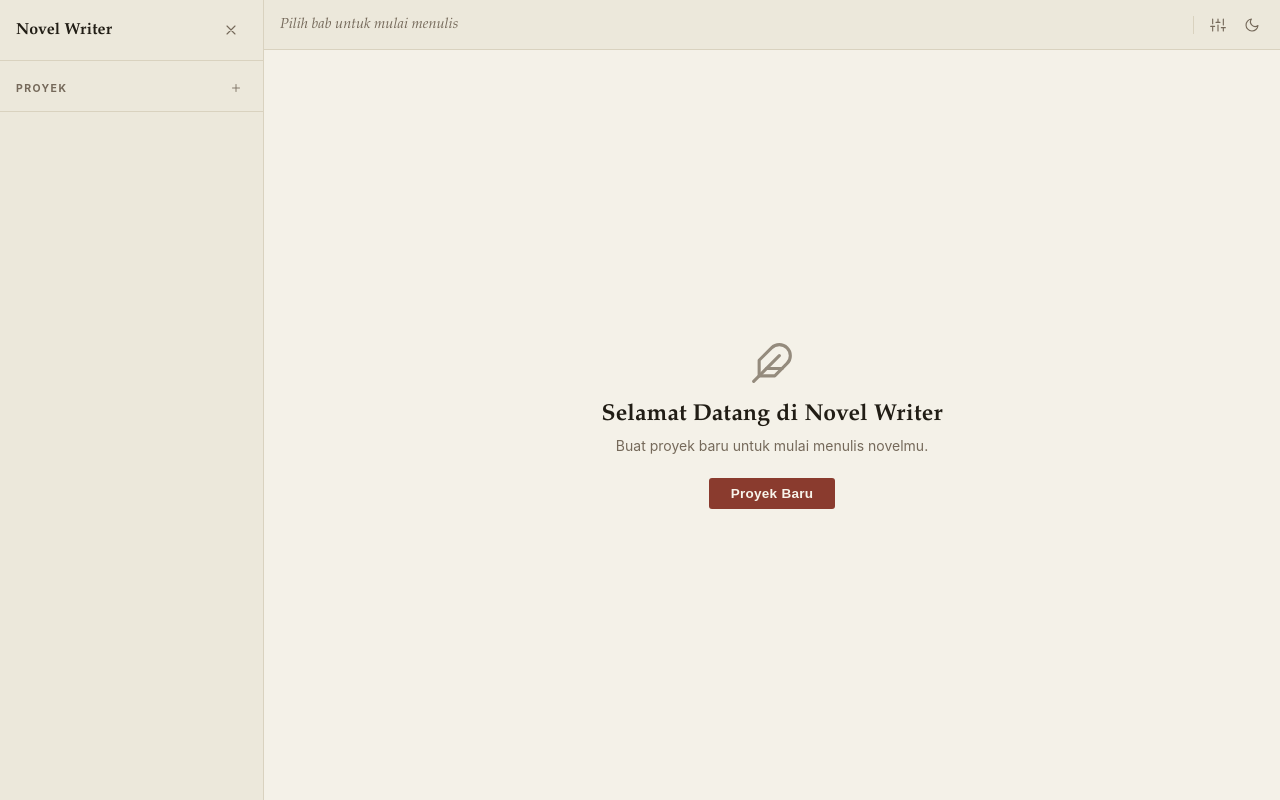
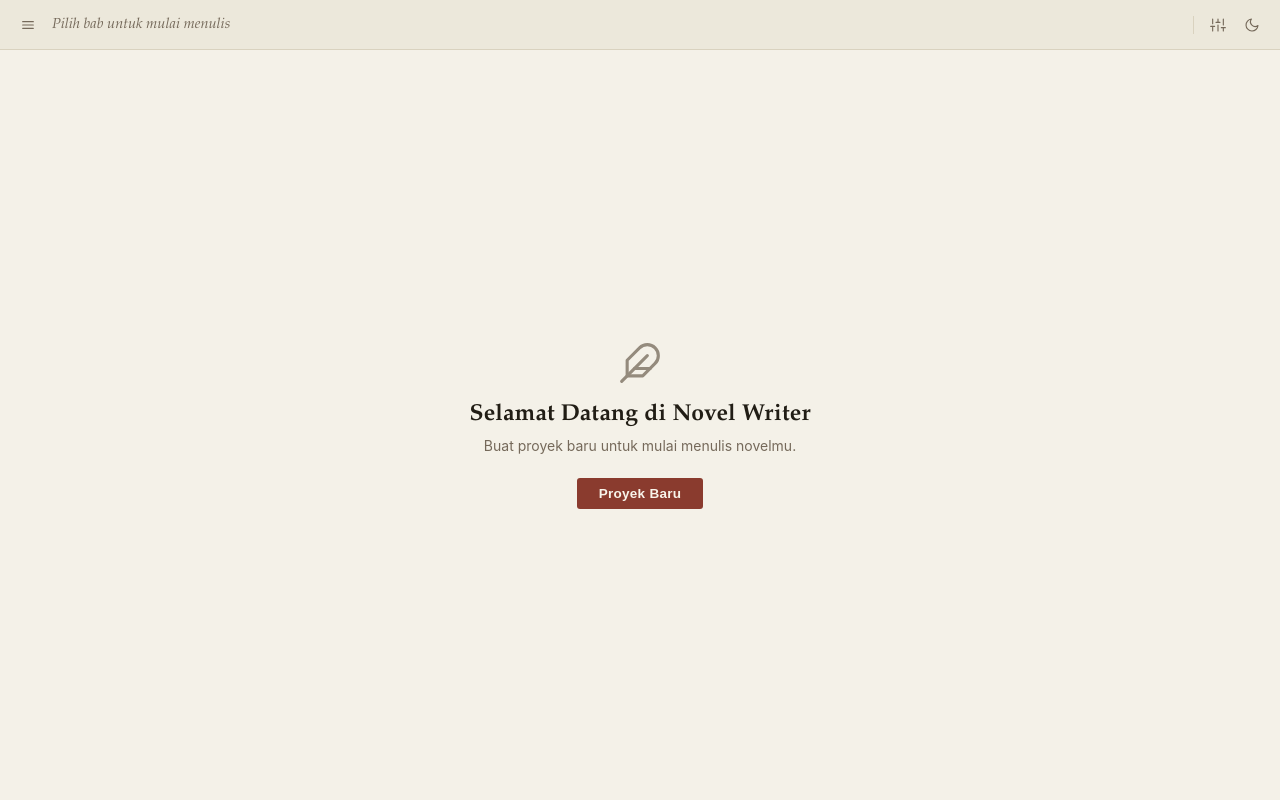
Before and after one commit to Indrawan007/Novel-Writer, a website: page index.html in a window 1280 px wide. Both pictures are taken after a click on the button 231 px from the left and 30 px from the top of the page. Drawn offline with nearby package versions, Linux system fonts and the light colour scheme.

Commit message:
Sidebar bisa dibuka-tutup di semua ukuran layar
- Desktop: collapse/expand halus (animasi flex-basis), preferensi tersimpan
  di settings.sidebarCollapsed dan diterapkan saat boot
- Layar sempit: off-canvas + overlay tetap; status collapse diabaikan
- Satu tombol menu untuk kedua mode; title & aria-expanded mengikuti
  keadaan + bahasa (key baru hideSidebar/showSidebar)
- Listener matchMedia membersihkan overlay saat pindah ke desktop
- +4 test (total 40 kasus, semua lulus)

Co-authored-by: arena-agent <297053741+arena-agent@users.noreply.github.com>

```diff
--- a/css/style.css
+++ b/css/style.css
@@ -71,15 +71,26 @@ html, body {
 *::-webkit-scrollbar-thumb:hover { background: var(--border-strong); }
 *::-webkit-scrollbar-track { background: transparent; }
 
-/* ---- LAYOUT UTAMA ---- */
-#app { display: grid; grid-template-columns: 264px 1fr; height: 100vh; }
+/* ---- LAYOUT UTAMA ----
+   Flex agar sidebar bisa di-collapse halus di semua ukuran layar.
+   Kelas .sidebar-collapsed di #app = sidebar tertutup (desktop). */
+#app { display: flex; height: 100vh; }
 
 #sidebar {
   background: var(--bg-sidebar);
   border-right: 1px solid var(--border);
   display: flex; flex-direction: column;
   z-index: 50; min-height: 0;
+  flex: 0 0 264px;
+  width: 264px;
+  overflow: hidden;
+  transition: flex-basis .22s ease, width .22s ease, transform .22s ease;
 }
+#sidebar > * { transition: opacity .12s ease; }
+
+/* Sidebar tertutup (desktop): lebar nol, isi memudar */
+#app.sidebar-collapsed #sidebar { flex-basis: 0; width: 0; border-right-width: 0; }
+#app.sidebar-collapsed #sidebar > * { opacity: 0; }
 
 .sidebar-header {
   display: flex; justify-content: space-between; align-items: center;
@@ -183,7 +194,11 @@ html, body {
 @keyframes save-pulse { 0%, 100% { opacity: .35; } 50% { opacity: 1; } }
 
 /* ---- MAIN & TOOLBAR ---- */
-#main { display: flex; flex-direction: column; background: var(--bg); overflow: hidden; }
+#main {
+  display: flex; flex-direction: column;
+  background: var(--bg); overflow: hidden;
+  flex: 1 1 auto; min-width: 0;
+}
 
 #toolbar {
   display: flex; align-items: center;
@@ -551,23 +566,26 @@ kbd {
   text-align: center;
 }
 
-/* ---- RESPONSIF — sidebar off-canvas di layar sempit ---- */
-#btn-open-sidebar { display: none; }
-
+/* ---- RESPONSIF — sidebar off-canvas di layar sempit ----
+   Tombol menu tampil di semua ukuran: di desktop ia collapse/expand,
+   di layar sempit ia membuka panel off-canvas. */
 @media (max-width: 880px) {
-  #app { grid-template-columns: 1fr; }
-
-  #btn-open-sidebar { display: inline-flex; }
+  #app { display: block; }
 
   #sidebar {
     position: fixed;
     top: 0; bottom: 0; left: 0;
     width: min(300px, 85vw);
+    flex-basis: auto;
     transform: translateX(-103%);
-    transition: transform .22s ease;
     box-shadow: 0 0 60px rgba(0, 0, 0, 0.35);
   }
+  /* Status collapse tidak berlaku di layar sempit (pakai off-canvas) */
+  #app.sidebar-collapsed #sidebar { width: min(300px, 85vw); border-right-width: 1px; }
+  #app.sidebar-collapsed #sidebar > * { opacity: 1; }
   #sidebar.open { transform: translateX(0); }
+
+  #main { height: 100vh; }
 
   #toolbar { padding: 0 8px; }
   #toolbar-title { padding-left: 2px; }
--- a/index.html
+++ b/index.html
@@ -85,7 +85,7 @@
     <main id="main">
       <!-- Toolbar -->
       <header id="toolbar">
-        <button id="btn-open-sidebar" class="icon-btn" data-i18n-title="menu" data-i18n-aria="menu" aria-label="Menu" title="Menu">
+        <button id="btn-open-sidebar" class="icon-btn" aria-label="Menu" title="Menu" aria-expanded="true" aria-controls="sidebar">
           <span class="icon" data-icon="menu" aria-hidden="true"></span>
         </button>
         <span id="toolbar-title" data-i18n="selectChapter">Pilih bab untuk mulai menulis</span>
--- a/js/app.js
+++ b/js/app.js
@@ -341,6 +341,7 @@
       const dark = document.documentElement.dataset.theme === 'dark';
       set(dom.btnTheme, dark ? t('themeToLight') : t('themeToDark'));
     }
+    applySidebarLabels();
   }
 
   // ============ PROJECT CRUD ============
@@ -856,16 +857,68 @@
   }
 
   // ============ SIDEBAR ============
+  /* Desktop: collapse/expand (tersimpan di settings.sidebarCollapsed).
+     Layar sempit: panel off-canvas + overlay (perilaku lama). */
+  const MQ_MOBILE = '(max-width: 880px)';
+
+  function isMobileViewport() {
+    return typeof window.matchMedia === 'function' &&
+      !!window.matchMedia(MQ_MOBILE) && window.matchMedia(MQ_MOBILE).matches;
+  }
+
+  function sidebarCollapsed() {
+    const app = $('#app');
+    return !!app && app.classList.contains('sidebar-collapsed');
+  }
+
+  function setSidebarCollapsed(v, persistIt = true) {
+    const app = $('#app');
+    if (!app) return;
+    app.classList.toggle('sidebar-collapsed', !!v);
+    if (persistIt) persist(Storage.saveSettings({ sidebarCollapsed: !!v }));
+    applySidebarLabels();
+  }
+
   function openSidebar() {
     if (dom.sidebar) dom.sidebar.classList.add('open');
     if (dom.overlay) dom.overlay.hidden = false;
+    applySidebarLabels();
   }
   function closeSidebar() {
     if (dom.sidebar) dom.sidebar.classList.remove('open');
     if (dom.overlay) dom.overlay.hidden = true;
+    applySidebarLabels();
   }
   function sidebarOpen() {
     return !!(dom.sidebar && dom.sidebar.classList.contains('open'));
+  }
+
+  /** Satu tombol untuk dua perilaku sesuai lebar layar. */
+  function toggleSidebar() {
+    if (isMobileViewport()) {
+      if (sidebarOpen()) closeSidebar(); else openSidebar();
+      return;
+    }
+    setSidebarCollapsed(!sidebarCollapsed());
+  }
+
+  /** Label & aria tombol sidebar mengikuti keadaan + bahasa. */
+  function applySidebarLabels() {
+    const btn = $('#btn-open-sidebar');
+    if (!btn) return;
+    let label, expanded;
+    if (isMobileViewport()) {
+      label = t('menu');
+      expanded = sidebarOpen();
+    } else {
+      label = sidebarCollapsed() ? t('showSidebar') : t('hideSidebar');
+      expanded = !sidebarCollapsed();
+    }
+    btn.title = label;
+    btn.setAttribute('aria-label', label);
+    btn.setAttribute('aria-expanded', String(expanded));
+    const closeBtn = $('#btn-close-sidebar');
+    if (closeBtn) closeBtn.setAttribute('aria-expanded', String(expanded));
   }
 
   // ============ THEME ============
@@ -1004,8 +1057,11 @@
 
   // ============ EVENTS ============
   function bindEvents() {
-    $('#btn-open-sidebar')?.addEventListener('click', openSidebar);
-    $('#btn-close-sidebar')?.addEventListener('click', closeSidebar);
+    $('#btn-open-sidebar')?.addEventListener('click', toggleSidebar);
+    $('#btn-close-sidebar')?.addEventListener('click', () => {
+      if (isMobileViewport()) closeSidebar();
+      else setSidebarCollapsed(true);
+    });
     dom.overlay?.addEventListener('click', closeSidebar);
 
     $('#btn-new-project')?.addEventListener('click', () => openModal('modal-project'));
@@ -1196,6 +1252,17 @@
 
     // ---- Tab lain menulis data ----
     window.addEventListener('storage', onExternalStorage);
+
+    // ---- Lebar layar melewati breakpoint mobile/desktop ----
+    if (typeof window.matchMedia === 'function') {
+      const mq = window.matchMedia(MQ_MOBILE);
+      const onBreak = () => {
+        if (!isMobileViewport()) closeSidebar(); // overlay tidak relevan di desktop
+        applySidebarLabels();
+      };
+      if (mq.addEventListener) mq.addEventListener('change', onBreak);
+      else if (mq.addListener) mq.addListener(onBreak);
+    }
   }
 
   // ============ REGISTER PWA SERVICE WORKER ============
@@ -1238,6 +1305,7 @@
     applyFontSize(s.fontSize);
     applyLineHeight(s.lineHeight || 1.8);
     applyAutoSave(s.autoSaveDelay || 1000);
+    setSidebarCollapsed(s.sidebarCollapsed === true, false);
     renderAll();
     bindEvents();
     registerServiceWorker();
--- a/js/i18n.js
+++ b/js/i18n.js
@@ -81,6 +81,8 @@ const I18N = {
     loading:         "Memuat...",
     /* Label & tooltip toolbar */
     menu:            "Menu",
+    hideSidebar:     "Sembunyikan sidebar",
+    showSidebar:     "Tampilkan sidebar",
     bold:            "Tebal",
     italic:          "Miring",
     heading:         "Judul bagian",
@@ -167,6 +169,8 @@ const I18N = {
     loading:         "Loading...",
     /* Toolbar labels & tooltips */
     menu:            "Menu",
+    hideSidebar:     "Hide sidebar",
+    showSidebar:     "Show sidebar",
     bold:            "Bold",
     italic:          "Italic",
     heading:         "Section heading",
--- a/js/storage.js
+++ b/js/storage.js
@@ -26,6 +26,7 @@ const Storage = {
         lineHeight: 1.8,
         autoSaveDelay: 1000,
         lang: 'id',
+        sidebarCollapsed: false,
         lastProject: null,
         lastChapter: null
       }
@@ -151,6 +152,7 @@ const Storage = {
       lineHeight: clamp(s.lineHeight, d.lineHeight, 1.4, 2.2),
       autoSaveDelay: clamp(s.autoSaveDelay, d.autoSaveDelay, 500, 5000),
       lang: s.lang === 'en' ? 'en' : 'id',
+      sidebarCollapsed: s.sidebarCollapsed === true,
       lastProject: typeof s.lastProject === 'string' ? s.lastProject : null,
       lastChapter: typeof s.lastChapter === 'string' ? s.lastChapter : null
     };
```
Also changed, not shown: test/app.test.js (+68 -1 lines).
